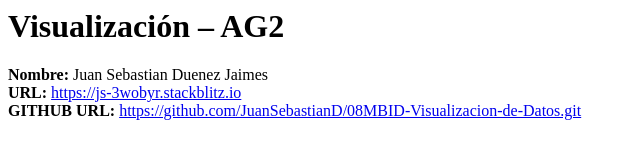
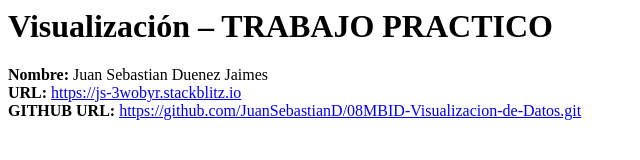
Before and after one commit to JuanSebastianD/AG2---VISUALIZACION, a website: page index.html in a window 1280 px wide. Shown: the whole page, without its empty margins (0-640 px from the left). Drawn offline with Linux system fonts and the light colour scheme.

Commit message:
1 file modified

```diff
--- a/index.html
+++ b/index.html
@@ -1,4 +1,4 @@
-<h1>Visualización – AG2</h1>
+<h1>Visualización – TRABAJO PRACTICO</h1>
 <b>Nombre:</b> Juan Sebastian Duenez Jaimes<br />
 <b>URL:</b>
 <a href="https://js-3wobyr.stackblitz.io">https://js-3wobyr.stackblitz.io </a>
```
